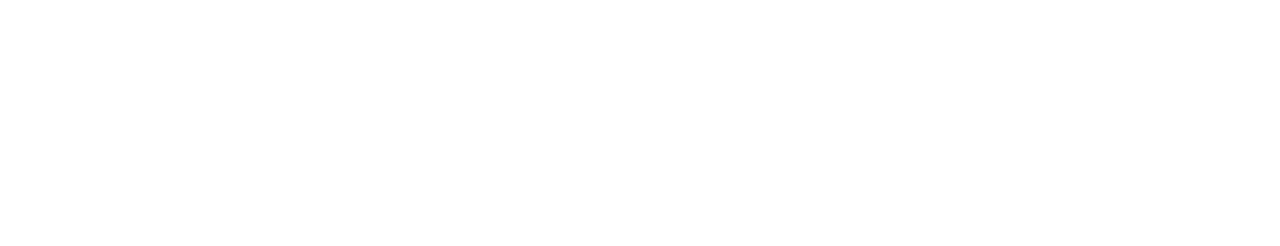
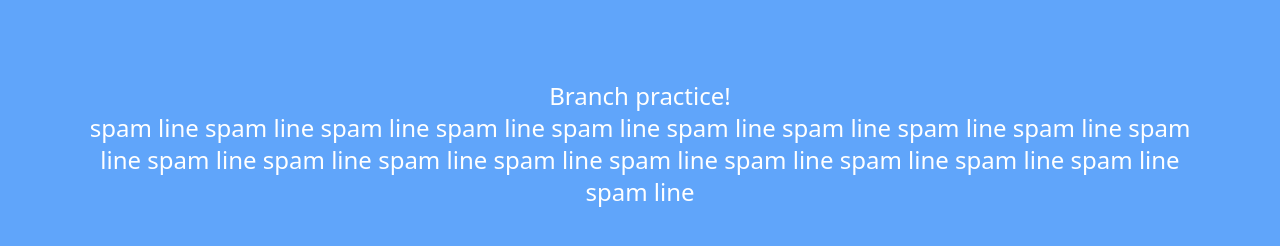
Before and after one commit to HazyInk/changing-branch-201, a plain HTML site: page index.html in a window 1280 px wide. Drawn offline with nearby package versions, Linux system fonts and the light colour scheme.

Commit message:
added bg class, h1, p, and added color

```diff
--- a/index.html
+++ b/index.html
@@ -6,7 +6,10 @@
   <script src="https://cdn.tailwindcss.com"></script>
   <title>Git Branch Wow!</title>
 </head>
-<body>
-
+<body class="bg-blue-400">
+  <div class="h-screen text-white text-2xl px-20 py-20 text-center justify-center">
+  <h1>Branch practice!</h1>
+  <p>spam line spam line spam line spam line spam line spam line spam line spam line spam line spam line spam line spam line spam line spam line spam line spam line spam line spam line spam line spam line</p>
+</div>
 </body>
 </html>
```
